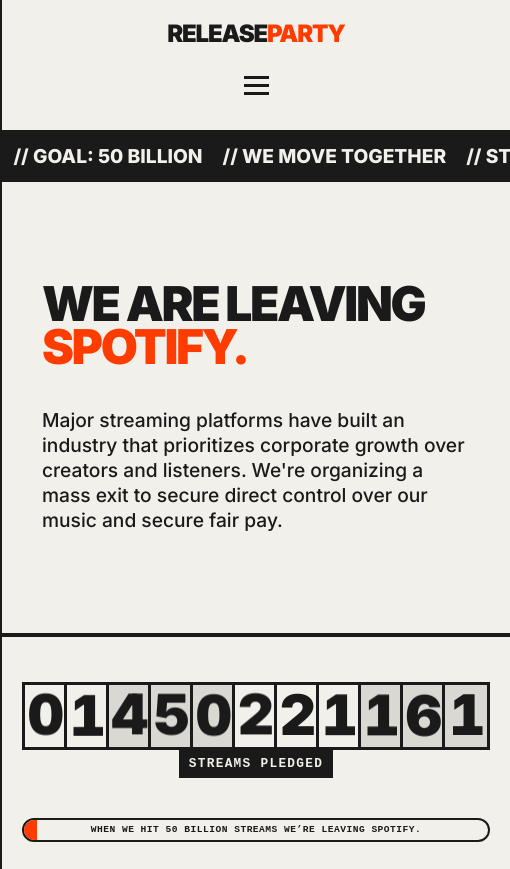
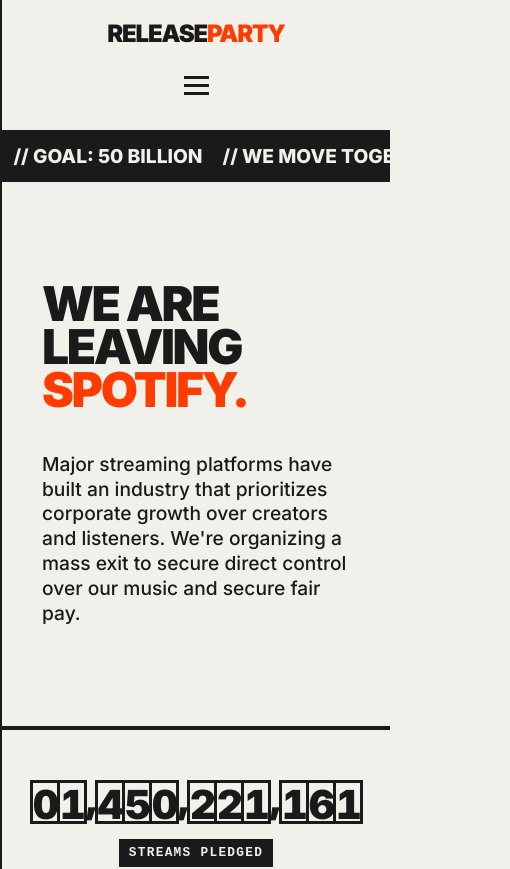
Before and after one commit to ang2990/releaseparty, a SvelteKit app: page / in a window 390 px wide. Shown: the top 869 px of the page, 510 px wide, since content can reach past the window. Built offline with nearby package versions, Linux system fonts and the light colour scheme; no server answers.

Commit message:
Add Q+A page, homepage preview, and refine ticker with commas and floating separators

```diff
--- a/src/app.css
+++ b/src/app.css
@@ -152,6 +152,7 @@
     color: var(--bg-color);
     background: var(--text-color);
     padding: 5px 10px;
+    margin-top: 15px; /* Add space between ticker and label */
 }
 
 /* Subtle Bottom Progress Bar (Contained) */
--- a/src/lib/components/Ticker.svelte
+++ b/src/lib/components/Ticker.svelte
@@ -1,41 +1,50 @@
 <script lang="ts">
 	import { onMount } from 'svelte';
 	import TickerDigit from './TickerDigit.svelte';
+	import TickerSeparator from './TickerSeparator.svelte';
 
 	let { value = 0 } = $props();
-	const numDigits = 11; // Display 11 digits as requested
+	const numDigits = 11;
 
-	// Initialize the digits to a starting state (all zeros)
-	let digits = $state(Array(numDigits).fill(0));
+	// We'll store the display items as an array of strings (digits or commas)
+	let displayItems = $state([]);
+
+	const formatNumber = (num) => {
+		// Pad with leading zeros first
+		const padded = num.toString().padStart(numDigits, '0');
+		// Add commas using regex
+		return padded.replace(/\B(?=(\d{3})+(?!\d))/g, ",");
+	};
 
 	onMount(() => {
-		// On component mount, start with a random set of digits for the initial "spin"
-		digits = Array(numDigits)
+		// Initial random state (digits only for chaos effect)
+		displayItems = Array(numDigits + 3) // Approx length with commas
 			.fill(0)
 			.map(() => Math.floor(Math.random() * 10));
 
-		// After a brief moment, transition to the actual stream count value.
-		// This delay allows the component to render before the animation starts.
 		const timeoutId = setTimeout(() => {
-			const stringValue = value.toString().padStart(numDigits, '0');
-			digits = stringValue.split('').map(Number);
+			const formatted = formatNumber(value);
+			// Split into array of characters
+			displayItems = formatted.split('');
 		}, 100);
 
-		// Cleanup on unmount
 		return () => clearTimeout(timeoutId);
 	});
 </script>
 
-<!-- This container applies the large font size and flexbox layout. -->
 <div class="ticker-container">
-	{#each digits as digit, i (i)}
-		<!--
-		  Apply 'bg-group' to specific indices for visual grouping (thousands separators).
-		  Indices 2,3,4 (Millions) and 8,9,10 (Hundreds) get the background.
-		-->
-		<div class="digit-wrapper" class:bg-group={(i >= 2 && i <= 4) || (i >= 8 && i <= 10)}>
-			<TickerDigit {digit} />
-		</div>
+	{#each displayItems as item, i (i)}
+		<!-- Check if item is a number or a comma -->
+		{#if item === ','}
+			<div class="digit-wrapper separator">
+				<TickerSeparator />
+			</div>
+		{:else}
+			<div class="digit-wrapper">
+				<!-- Force item to number for TickerDigit -->
+				<TickerDigit digit={parseInt(item)} />
+			</div>
+		{/if}
 	{/each}
 </div>
 
@@ -45,40 +54,39 @@
 		gap: 0;
 		font-family: var(--font-heading);
 		font-weight: 900;
-		font-size: clamp(3.5rem, 10vw, 12rem);
+		font-size: clamp(2.5rem, 8vw, 10rem);
 		line-height: 0.9;
 		letter-spacing: -0.05em;
 		font-variant-numeric: tabular-nums;
-		border: 3px solid var(--line-color);
-		background: var(--bg-color); /* Ensure background is opaque */
 	}
 
 	.digit-wrapper {
-		border-right: 3px solid var(--line-color);
-
-		/*
-		   Revised Sizing:
-		   0.75em is typically wide enough for the widest digit (0 or 4) in heavy fonts.
-		   We rely on the inner TickerDigit to handle the overflow/clipping safety.
-		*/
+		border: 3px solid var(--line-color);
 		width: 0.75em;
 		height: 1.1em;
 		padding: 0;
-
 		display: inline-flex;
 		align-items: center;
 		justify-content: center;
-
 		position: relative;
-		overflow: hidden; /* Ensure nothing leaks out */
+		overflow: hidden;
+		background: var(--bg-color);
+		margin-left: -3px; /* Prevent double borders between digit boxes */
 	}
 
-	.digit-wrapper:last-child {
-		border-right: none;
+	.digit-wrapper:first-child {
+		margin-left: 0;
 	}
 
-	/* Faint gray background for grouped digits */
-	.digit-wrapper.bg-group {
-		background-color: rgba(0, 0, 0, 0.1);
+	/* Separator (Comma) Style */
+	.digit-wrapper.separator {
+		border-top: none;
+		border-bottom: none;
+		/* Keep side borders to maintain the grid vertical lines */
+		border-left: 3px solid var(--line-color);
+		border-right: 3px solid var(--line-color);
+		width: 0.35em;
+		background: transparent;
+		margin-left: -3px;
 	}
 </style>
--- /dev/null
+++ b/src/lib/components/TickerSeparator.svelte
@@ -0,0 +1,25 @@
+<script lang="ts">
+	// Simple component for the comma separator
+</script>
+
+<div class="separator-container">
+	<span>,</span>
+</div>
+
+<style>
+	.separator-container {
+		width: 100%;
+		height: 100%;
+		display: flex;
+		align-items: flex-end; /* Align to bottom */
+		justify-content: center;
+		padding-bottom: 0.15em; /* Lift slightly from bottom edge */
+	}
+
+	span {
+		font-family: var(--font-heading);
+		font-weight: 900;
+		font-size: 1em;
+		line-height: 1;
+	}
+</style>
--- a/src/routes/+layout.svelte
+++ b/src/routes/+layout.svelte
@@ -87,6 +87,7 @@
             <a href="/guest-list" class="nav-link" onclick={closeMenu}>Guests</a>
             <a href="/exodus" class="nav-link" onclick={closeMenu}>Alternatives</a>
             <a href="/resources" class="nav-link" onclick={closeMenu}>Resources</a>
+            <a href="/qa" class="nav-link" onclick={closeMenu}>Q+A</a>
             <button type="button" class="nav-link text-accent" onclick={() => { openModal('ARTIST'); closeMenu(); }}>RSVP</button>
         </nav>
     </header>
--- a/src/routes/+page.svelte
+++ b/src/routes/+page.svelte
@@ -75,8 +75,8 @@
 <!-- CALL TO ACTION & EXPLAINER (Moved here) -->
 <div class="grid-row grid-2-col">
     <div class="grid-item">
-        <h2 class="text-large">We’re uniting together to demand a different reality in music.</h2>
-        <p style="margin-top: 20px;">When the ticker hits the goal, we move our music to fairer infrastructure. Pledge your streams and your support to break free from boring world they’ve built.</p>
+        <h2 class="text-large">We’re uniting artists to demand a new reality in music.</h2>
+        <p style="margin-top: 20px;">When we hit our target, we move our music to fairer infrastructure. Pledge your streams and support to break free from boring world they’ve built.</p>
     </div>
 
     <div class="grid-item" style="justify-content: center;">
@@ -142,3 +142,15 @@
         {/if}
     </div>
 </div>
+
+<!-- Q+A PREVIEW SECTION -->
+<div class="grid-row grid-2-col">
+    <div class="grid-item" style="border-bottom: none;">
+        <h2 class="text-large" style="margin-bottom: 20px;">Why Spotify?</h2>
+        <p>Spotify doesn’t exist without our music. We are targeting them because they are the face of algorithmic exploitation and systemic harm in music. If we break their hold, we break the model.</p>
+        <a href="/qa" class="btn btn-outline" style="margin-top: 30px; display: inline-block; width: auto; padding: 15px 30px;">Read full Q+A &rarr;</a>
+    </div>
+    <div class="grid-item" style="border-bottom: none; background: var(--text-color); color: var(--bg-color); display: flex; align-items: center; justify-content: center;">
+        <h2 class="text-huge" style="color: var(--accent-color);">?</h2>
+    </div>
+</div>
```
Also changed, not shown: src/routes/qa/+page.svelte (added, +84 -0 lines).
